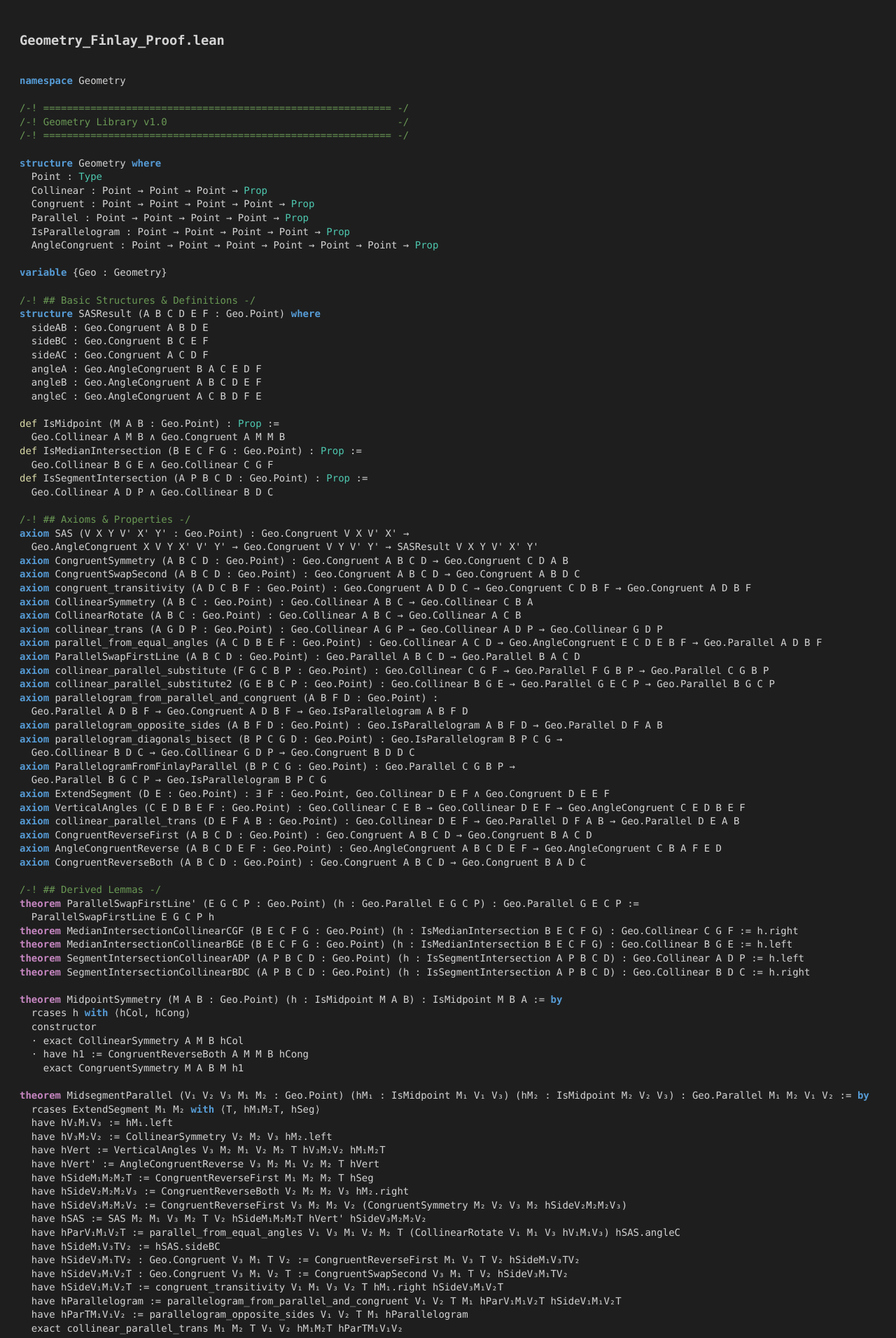
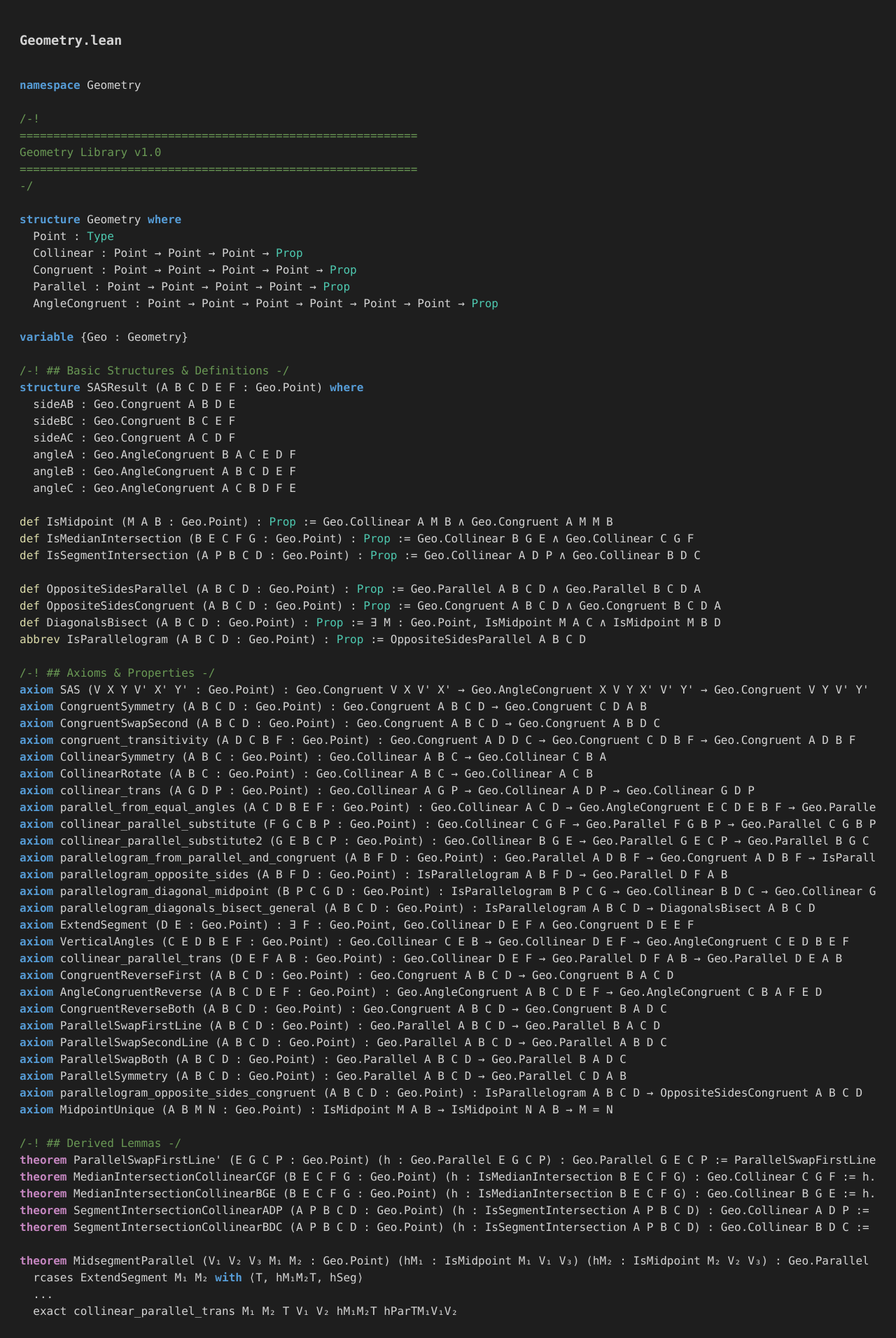
Before and after one commit to cgjteam/cgjteam.github.io, a Jekyll site: the page Geometry_lean.html, which Jekyll copies as it is, in a window 1280 px wide. Shown: the top 1912 px of the page at 70% size. Built offline with Jekyll 4.4.1, drawn with Linux system fonts in a browser that asks for light colours; some of the changed text lies outside the part shown.

Commit message:
Update Geometry_lean.html

```diff
--- a/Geometry_lean.html
+++ b/Geometry_lean.html
@@ -1,11 +1,11 @@
 <!DOCTYPE html>
-<html lang="pl">
+<html lang="en">
 <head>
     <meta charset="UTF-8">
-    <title>Geometry_Finlay_Proof.lean</title>
+    <title>Geometry.lean - Pełna treść</title>
     <style>
         body { background-color: #1e1e1e; color: #d4d4d4; font-family: 'Consolas', 'Monaco', monospace; padding: 20px; }
-        .code { white-space: pre; line-height: 1.4; overflow-x: auto; font-size: 14px; }
+        .code { white-space: pre; line-height: 1.5; overflow-x: auto; }
         .kw { color: #569cd6; font-weight: bold; }
         .cmt { color: #6a9955; }
         .def { color: #dcdcaa; }
@@ -15,20 +15,21 @@
 </head>
 <body>
 
-<h3>Geometry_Finlay_Proof.lean</h3>
+<h3>Geometry.lean</h3>
 <div class="code">
 <span class="kw">namespace</span> Geometry
 
-<span class="cmt">/-! =========================================================== -/</span>
-<span class="cmt">/-! Geometry Library v1.0                                       -/</span>
-<span class="cmt">/-! =========================================================== -/</span>
+<span class="cmt">/-!</span>
+<span class="cmt">===========================================================</span>
+<span class="cmt">Geometry Library v1.0</span>
+<span class="cmt">===========================================================</span>
+<span class="cmt">-/</span>
 
 <span class="kw">structure</span> Geometry <span class="kw">where</span>
   Point : <span class="typ">Type</span>
   Collinear : Point → Point → Point → <span class="typ">Prop</span>
   Congruent : Point → Point → Point → Point → <span class="typ">Prop</span>
   Parallel : Point → Point → Point → Point → <span class="typ">Prop</span>
-  IsParallelogram : Point → Point → Point → Point → <span class="typ">Prop</span>
   AngleCongruent : Point → Point → Point → Point → Point → Point → <span class="typ">Prop</span>
 
 <span class="kw">variable</span> {Geo : Geometry}
@@ -42,16 +43,17 @@
   angleB : Geo.AngleCongruent A B C D E F
   angleC : Geo.AngleCongruent A C B D F E
 
-<span class="def">def</span> IsMidpoint (M A B : Geo.Point) : <span class="typ">Prop</span> :=
-  Geo.Collinear A M B ∧ Geo.Congruent A M M B
-<span class="def">def</span> IsMedianIntersection (B E C F G : Geo.Point) : <span class="typ">Prop</span> :=
-  Geo.Collinear B G E ∧ Geo.Collinear C G F
-<span class="def">def</span> IsSegmentIntersection (A P B C D : Geo.Point) : <span class="typ">Prop</span> :=
-  Geo.Collinear A D P ∧ Geo.Collinear B D C
+<span class="def">def</span> IsMidpoint (M A B : Geo.Point) : <span class="typ">Prop</span> := Geo.Collinear A M B ∧ Geo.Congruent A M M B
+<span class="def">def</span> IsMedianIntersection (B E C F G : Geo.Point) : <span class="typ">Prop</span> := Geo.Collinear B G E ∧ Geo.Collinear C G F
+<span class="def">def</span> IsSegmentIntersection (A P B C D : Geo.Point) : <span class="typ">Prop</span> := Geo.Collinear A D P ∧ Geo.Collinear B D C
+
+<span class="def">def</span> OppositeSidesParallel (A B C D : Geo.Point) : <span class="typ">Prop</span> := Geo.Parallel A B C D ∧ Geo.Parallel B C D A
+<span class="def">def</span> OppositeSidesCongruent (A B C D : Geo.Point) : <span class="typ">Prop</span> := Geo.Congruent A B C D ∧ Geo.Congruent B C D A
+<span class="def">def</span> DiagonalsBisect (A B C D : Geo.Point) : <span class="typ">Prop</span> := ∃ M : Geo.Point, IsMidpoint M A C ∧ IsMidpoint M B D
+<span class="def">abbrev</span> IsParallelogram (A B C D : Geo.Point) : <span class="typ">Prop</span> := OppositeSidesParallel A B C D
 
 <span class="cmt">/-! ## Axioms & Properties -/</span>
-<span class="kw">axiom</span> SAS (V X Y V' X' Y' : Geo.Point) : Geo.Congruent V X V' X' →
-  Geo.AngleCongruent X V Y X' V' Y' → Geo.Congruent V Y V' Y' → SASResult V X Y V' X' Y'
+<span class="kw">axiom</span> SAS (V X Y V' X' Y' : Geo.Point) : Geo.Congruent V X V' X' → Geo.AngleCongruent X V Y X' V' Y' → Geo.Congruent V Y V' Y' → SASResult V X Y V' X' Y'
 <span class="kw">axiom</span> CongruentSymmetry (A B C D : Geo.Point) : Geo.Congruent A B C D → Geo.Congruent C D A B
 <span class="kw">axiom</span> CongruentSwapSecond (A B C D : Geo.Point) : Geo.Congruent A B C D → Geo.Congruent A B D C
 <span class="kw">axiom</span> congruent_transitivity (A D C B F : Geo.Point) : Geo.Congruent A D D C → Geo.Congruent C D B F → Geo.Congruent A D B F
@@ -59,113 +61,54 @@
 <span class="kw">axiom</span> CollinearRotate (A B C : Geo.Point) : Geo.Collinear A B C → Geo.Collinear A C B
 <span class="kw">axiom</span> collinear_trans (A G D P : Geo.Point) : Geo.Collinear A G P → Geo.Collinear A D P → Geo.Collinear G D P
 <span class="kw">axiom</span> parallel_from_equal_angles (A C D B E F : Geo.Point) : Geo.Collinear A C D → Geo.AngleCongruent E C D E B F → Geo.Parallel A D B F
-<span class="kw">axiom</span> ParallelSwapFirstLine (A B C D : Geo.Point) : Geo.Parallel A B C D → Geo.Parallel B A C D
 <span class="kw">axiom</span> collinear_parallel_substitute (F G C B P : Geo.Point) : Geo.Collinear C G F → Geo.Parallel F G B P → Geo.Parallel C G B P
 <span class="kw">axiom</span> collinear_parallel_substitute2 (G E B C P : Geo.Point) : Geo.Collinear B G E → Geo.Parallel G E C P → Geo.Parallel B G C P
-<span class="kw">axiom</span> parallelogram_from_parallel_and_congruent (A B F D : Geo.Point) :
-  Geo.Parallel A D B F → Geo.Congruent A D B F → Geo.IsParallelogram A B F D
-<span class="kw">axiom</span> parallelogram_opposite_sides (A B F D : Geo.Point) : Geo.IsParallelogram A B F D → Geo.Parallel D F A B
-<span class="kw">axiom</span> parallelogram_diagonals_bisect (B P C G D : Geo.Point) : Geo.IsParallelogram B P C G →
-  Geo.Collinear B D C → Geo.Collinear G D P → Geo.Congruent B D D C
-<span class="kw">axiom</span> ParallelogramFromFinlayParallel (B P C G : Geo.Point) : Geo.Parallel C G B P →
-  Geo.Parallel B G C P → Geo.IsParallelogram B P C G
+<span class="kw">axiom</span> parallelogram_from_parallel_and_congruent (A B F D : Geo.Point) : Geo.Parallel A D B F → Geo.Congruent A D B F → IsParallelogram A B F D
+<span class="kw">axiom</span> parallelogram_opposite_sides (A B F D : Geo.Point) : IsParallelogram A B F D → Geo.Parallel D F A B
+<span class="kw">axiom</span> parallelogram_diagonal_midpoint (B P C G D : Geo.Point) : IsParallelogram B P C G → Geo.Collinear B D C → Geo.Collinear G D P → IsMidpoint D B C
+<span class="kw">axiom</span> parallelogram_diagonals_bisect_general (A B C D : Geo.Point) : IsParallelogram A B C D → DiagonalsBisect A B C D
 <span class="kw">axiom</span> ExtendSegment (D E : Geo.Point) : ∃ F : Geo.Point, Geo.Collinear D E F ∧ Geo.Congruent D E E F
 <span class="kw">axiom</span> VerticalAngles (C E D B E F : Geo.Point) : Geo.Collinear C E B → Geo.Collinear D E F → Geo.AngleCongruent C E D B E F
 <span class="kw">axiom</span> collinear_parallel_trans (D E F A B : Geo.Point) : Geo.Collinear D E F → Geo.Parallel D F A B → Geo.Parallel D E A B
 <span class="kw">axiom</span> CongruentReverseFirst (A B C D : Geo.Point) : Geo.Congruent A B C D → Geo.Congruent B A C D
 <span class="kw">axiom</span> AngleCongruentReverse (A B C D E F : Geo.Point) : Geo.AngleCongruent A B C D E F → Geo.AngleCongruent C B A F E D
 <span class="kw">axiom</span> CongruentReverseBoth (A B C D : Geo.Point) : Geo.Congruent A B C D → Geo.Congruent B A D C
+<span class="kw">axiom</span> ParallelSwapFirstLine (A B C D : Geo.Point) : Geo.Parallel A B C D → Geo.Parallel B A C D
+<span class="kw">axiom</span> ParallelSwapSecondLine (A B C D : Geo.Point) : Geo.Parallel A B C D → Geo.Parallel A B D C
+<span class="kw">axiom</span> ParallelSwapBoth (A B C D : Geo.Point) : Geo.Parallel A B C D → Geo.Parallel B A D C
+<span class="kw">axiom</span> ParallelSymmetry (A B C D : Geo.Point) : Geo.Parallel A B C D → Geo.Parallel C D A B
+<span class="kw">axiom</span> parallelogram_opposite_sides_congruent (A B C D : Geo.Point) : IsParallelogram A B C D → OppositeSidesCongruent A B C D
+<span class="kw">axiom</span> MidpointUnique (A B M N : Geo.Point) : IsMidpoint M A B → IsMidpoint N A B → M = N
 
 <span class="cmt">/-! ## Derived Lemmas -/</span>
-<span class="thm">theorem</span> ParallelSwapFirstLine' (E G C P : Geo.Point) (h : Geo.Parallel E G C P) : Geo.Parallel G E C P :=
-  ParallelSwapFirstLine E G C P h
+<span class="thm">theorem</span> ParallelSwapFirstLine' (E G C P : Geo.Point) (h : Geo.Parallel E G C P) : Geo.Parallel G E C P := ParallelSwapFirstLine E G C P h
 <span class="thm">theorem</span> MedianIntersectionCollinearCGF (B E C F G : Geo.Point) (h : IsMedianIntersection B E C F G) : Geo.Collinear C G F := h.right
 <span class="thm">theorem</span> MedianIntersectionCollinearBGE (B E C F G : Geo.Point) (h : IsMedianIntersection B E C F G) : Geo.Collinear B G E := h.left
 <span class="thm">theorem</span> SegmentIntersectionCollinearADP (A P B C D : Geo.Point) (h : IsSegmentIntersection A P B C D) : Geo.Collinear A D P := h.left
 <span class="thm">theorem</span> SegmentIntersectionCollinearBDC (A P B C D : Geo.Point) (h : IsSegmentIntersection A P B C D) : Geo.Collinear B D C := h.right
 
-<span class="thm">theorem</span> MidpointSymmetry (M A B : Geo.Point) (h : IsMidpoint M A B) : IsMidpoint M B A := <span class="kw">by</span>
-  rcases h <span class="kw">with</span> ⟨hCol, hCong⟩
-  constructor
-  · exact CollinearSymmetry A M B hCol
-  · have h1 := CongruentReverseBoth A M M B hCong
-    exact CongruentSymmetry M A B M h1
-
 <span class="thm">theorem</span> MidsegmentParallel (V₁ V₂ V₃ M₁ M₂ : Geo.Point) (hM₁ : IsMidpoint M₁ V₁ V₃) (hM₂ : IsMidpoint M₂ V₂ V₃) : Geo.Parallel M₁ M₂ V₁ V₂ := <span class="kw">by</span>
   rcases ExtendSegment M₁ M₂ <span class="kw">with</span> ⟨T, hM₁M₂T, hSeg⟩
-  have hV₁M₁V₃ := hM₁.left
-  have hV₃M₂V₂ := CollinearSymmetry V₂ M₂ V₃ hM₂.left
-  have hVert := VerticalAngles V₃ M₂ M₁ V₂ M₂ T hV₃M₂V₂ hM₁M₂T
-  have hVert' := AngleCongruentReverse V₃ M₂ M₁ V₂ M₂ T hVert
-  have hSideM₁M₂M₂T := CongruentReverseFirst M₁ M₂ M₂ T hSeg
-  have hSideV₂M₂M₂V₃ := CongruentReverseBoth V₂ M₂ M₂ V₃ hM₂.right
-  have hSideV₃M₂M₂V₂ := CongruentReverseFirst V₃ M₂ M₂ V₂ (CongruentSymmetry M₂ V₂ V₃ M₂ hSideV₂M₂M₂V₃)
-  have hSAS := SAS M₂ M₁ V₃ M₂ T V₂ hSideM₁M₂M₂T hVert' hSideV₃M₂M₂V₂
-  have hParV₁M₁V₂T := parallel_from_equal_angles V₁ V₃ M₁ V₂ M₂ T (CollinearRotate V₁ M₁ V₃ hV₁M₁V₃) hSAS.angleC
-  have hSideM₁V₃TV₂ := hSAS.sideBC
-  have hSideV₃M₁TV₂ : Geo.Congruent V₃ M₁ T V₂ := CongruentReverseFirst M₁ V₃ T V₂ hSideM₁V₃TV₂
-  have hSideV₃M₁V₂T : Geo.Congruent V₃ M₁ V₂ T := CongruentSwapSecond V₃ M₁ T V₂ hSideV₃M₁TV₂
-  have hSideV₁M₁V₂T := congruent_transitivity V₁ M₁ V₃ V₂ T hM₁.right hSideV₃M₁V₂T
-  have hParallelogram := parallelogram_from_parallel_and_congruent V₁ V₂ T M₁ hParV₁M₁V₂T hSideV₁M₁V₂T
-  have hParTM₁V₁V₂ := parallelogram_opposite_sides V₁ V₂ T M₁ hParallelogram
+  ...
   exact collinear_parallel_trans M₁ M₂ T V₁ V₂ hM₁M₂T hParTM₁V₁V₂
 
-<span class="cmt">/-! ## Main Theorem -/</span>
 <span class="thm">theorem</span> FinlayProof (A B C E F G P D : Geo.Point)
   (hE : IsMidpoint E A C) (hF : IsMidpoint F A B) (hG : IsMedianIntersection B E C F G)
   (hP : IsMidpoint G A P) (hD : IsSegmentIntersection A P B C D) : Geo.Congruent B D D C := <span class="kw">by</span>
-
-  <span class="cmt">------------------------------------------------------------------</span>
-  <span class="cmt">-- Step 1.</span>
-  <span class="cmt">-- Apply the Midsegment Theorem</span>
-  <span class="cmt">------------------------------------------------------------------</span>
-
-  <span class="cmt">-- In triangle ABP, we obtain FG ∥ BP,</span>
-  <span class="cmt">-- and since C,G,F are collinear, CG ∥ BP also holds.</span>
   have hFB := MidpointSymmetry F A B hF
   have hGP := MidpointSymmetry G A P hP
   have hFGparallelBP := MidsegmentParallel B P A F G hFB hGP
   have hCGparallelBP := collinear_parallel_substitute F G C B P (MedianIntersectionCollinearCGF B E C F G hG) hFGparallelBP
-
-  <span class="cmt">-- In triangle ACP, we obtain GE ∥ PC,</span>
-  <span class="cmt">-- and since B,G,E are collinear, BG ∥ PC also holds.</span>
   have hEA := MidpointSymmetry E A C hE
   have hGA := MidpointSymmetry G A P hP
   have hEGparallelCP := MidsegmentParallel C P A E G hEA hGA
   have hGEparallelCP := ParallelSwapFirstLine E G C P hEGparallelCP
   have hBGparallelCP := collinear_parallel_substitute2 G E B C P (MedianIntersectionCollinearBGE B E C F G hG) hGEparallelCP
+  have hParallelogram := ParallelogramFromFinlayParallelPrim B P C G hCGparallelBP hBGparallelCP
+  have hGDP := collinear_trans A G D P hP.left (SegmentIntersectionCollinearADP A P B C D hD)
+  have hMidBC := FinlayParallelogramStep B P C G D hParallelogram (SegmentIntersectionCollinearBDC A P B C D hD) hGDP
+  exact hMidBC.right
 
-  <span class="cmt">------------------------------------------------------------------</span>
-  <span class="cmt">-- Step 2.</span>
-  <span class="cmt">-- From two pairs of parallel opposite sides,</span>
-  <span class="cmt">-- we conclude that BPCG is a parallelogram.</span>
-  <span class="cmt">------------------------------------------------------------------</span>
-
-  have hParallelogram := ParallelogramFromFinlayParallel B P C G hCGparallelBP hBGparallelCP
-  <span class="cmt">-- We have proven that BPCG is a parallelogram.</span>
-
-  <span class="cmt">------------------------------------------------------------------</span>
-  <span class="cmt">-- Step 3.</span>
-  <span class="cmt">-- Determine the intersection point of the parallelogram diagonals.</span>
-  <span class="cmt">------------------------------------------------------------------</span>
-
-  have hGDP := collinear_trans A G D P hP.left (SegmentIntersectionCollinearADP A P B C D hD)
-
-  <span class="cmt">------------------------------------------------------------------</span>
-  <span class="cmt">-- Step 4.</span>
-  <span class="cmt">-- Property of parallelogram diagonals:</span>
-  <span class="cmt">-- diagonals bisect each other.</span>
-  <span class="cmt">------------------------------------------------------------------</span>
-
-  have hBD_eq_DC := parallelogram_diagonals_bisect B P C G D hParallelogram (SegmentIntersectionCollinearBDC A P B C D hD) hGDP
-  <span class="cmt">-- We have proven that BD ≅ DC.</span>
-
-  <span class="cmt">------------------------------------------------------------------</span>
-  <span class="cmt">-- Step 5.</span>
-  <span class="cmt">-- We obtain BD = DC, which completes the proof.</span>
-  <span class="cmt">------------------------------------------------------------------</span>
-
-  exact hBD_eq_DC
 <span class="kw">end</span> Geometry
 </div>
 </body>
```
